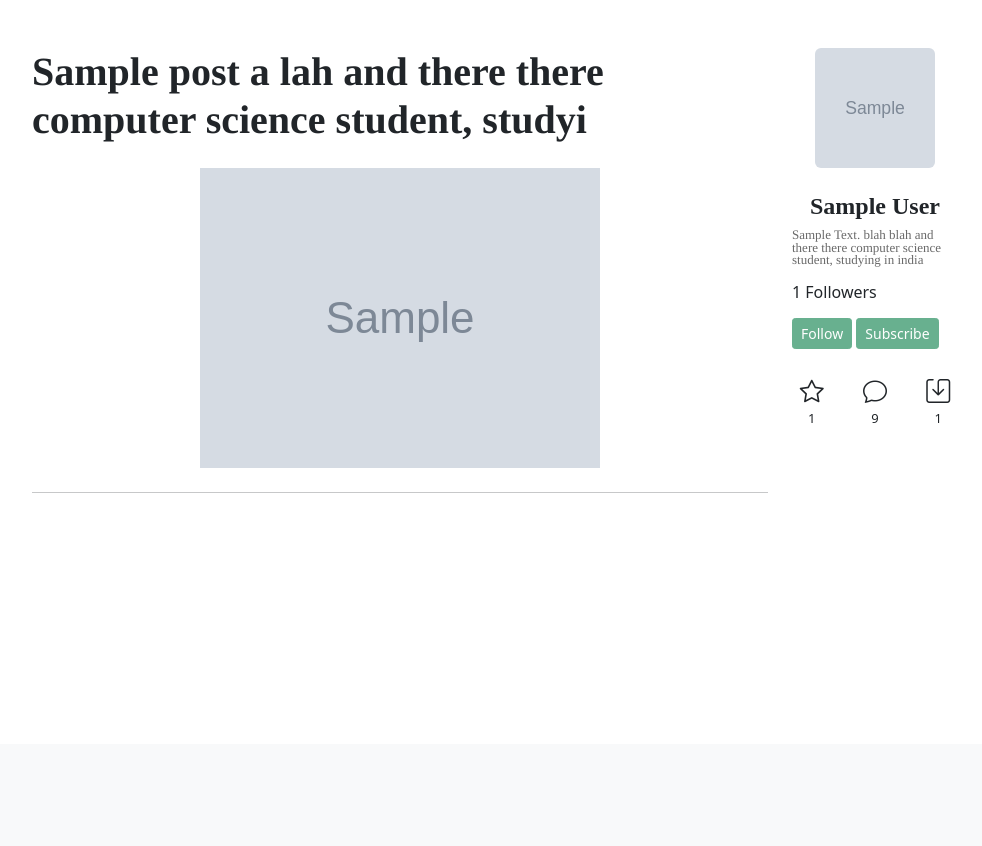
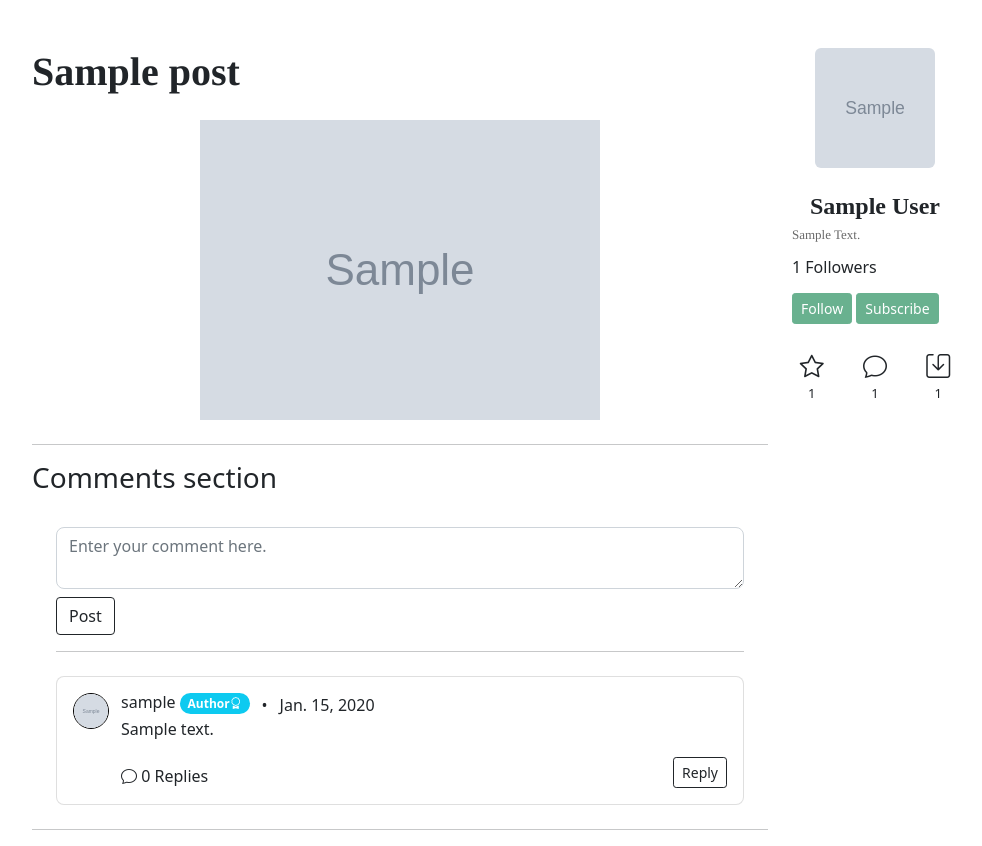
Before and after one commit to yogesh-sirsat/expressio, a Django app: a page that uses main/templates/post_view.html in a window 1280 px wide. Shown: the part 56-902 px from the top of the page, without its empty margins (50-1032 px from the left). Before the commit the page ends 549 px from the top, so only its background shows below. Run offline with Django 4.2, Linux system fonts and the light colour scheme; a user stored in the database is signed in; tables that the repository leaves empty hold one stand-in row (values such as "Sample post"); grey boxes marked "Sample" are stand-in pictures; some libraries are stand-ins or nearby versions.

Commit message:
Add comment and reply system.

```diff
--- a/main/static/css/base.css
+++ b/main/static/css/base.css
@@ -28,3 +28,12 @@
 .author-avatar {
   cursor: pointer;
 }
+
+a {
+  color: #212529;
+}
+
+a:hover,
+a:focus {
+  color: #000000;
+}
--- a/main/static/css/post_view.css
+++ b/main/static/css/post_view.css
@@ -1,3 +1,44 @@
 .post-response{
     font-size: small;
 }
+
+#comment_box {
+    border-radius: 8px;
+}
+
+.comment_item .user_avatar {
+    padding-right: 0;
+}
+
+.comment_replies {
+    text-decoration: none;
+}
+
+.reply_btn {
+    float: right;
+}
+
+.comment_topbar .card-title,
+.comment_topbar .comment_date,
+.comment_topbar .bi {
+    margin-bottom: 0;
+    align-items: center;
+}
+
+.comment_bottombar {
+    align-items: end;
+}
+
+.comment_item .card {
+    border-radius: 8px;
+}
+
+#comments-section .comment_item_replies,
+#comments-section .reply_form_wrapper {
+    display: none;
+}
+
+#comments-section .replies_section {
+    border-left: 1px solid rgba(107, 107, 107, 0.89);
+    padding-right: 0;
+}
--- /dev/null
+++ b/main/templates/includes/comment_item.html
@@ -0,0 +1,59 @@
+<div class="comment_item mt-4">
+    <div class="comment_item_content">
+        <div class="card w-100 h-auto">
+            <div class="card-body row">
+                <div class="user_avatar col-sm-auto">
+                    <img src="/media/{{comment.author.profile.avatar}}" height="36" width="36"
+                style="border: 1px solid black; border-radius: 18px" />
+                </div>
+                <div class="col">
+                    <div class="comment_topbar row">
+                        <h6 class="card-title col-sm-auto">{{comment.author}}
+                        {% if comment.author == post.author %}
+                            <span class="badge rounded-pill bg-info">Author<i class="bi bi-award"></i></span>
+                        {% endif %}
+                        </h6>
+                        &#8226;
+                        <p class="comment_date col">{{comment.posted_at.date}}</p>
+                    </div>
+                    <p class="card-text">{{comment.content|safe}}</p>
+                    <div class="comment_bottombar row" data-comment-id="{{comment.id}}">
+                        <a class="comment_replies col-sm-auto" role="button">
+                            <i class="bi bi-chat">
+                            </i>
+                            {{comment.replies.count}} Replies
+                        </a>
+                        <div class="col">
+                            {% if user.is_authenticated %}
+                                <a class="btn btn-outline-dark btn-sm reply_btn" role="button">Reply</a>
+                            {% else %}
+                                <a class="btn btn-outline-dark btn-sm " role="button" data-bs-toggle="modal" data-bs-target="#signInModal">Reply</a>
+                            {% endif %}
+                        </div>
+                    </div>
+                </div>
+            </div>
+        </div>
+        <div class="replies_section container-fluid">
+            <div class="reply_form_wrapper mt-3" id="reply-form-of-{{comment.id}}">
+                <form class="reply_form" method="post">
+                    <div>
+                        <textarea type="text" class="form-control reply_box" name="reply_box" placeholder="Enter your reply here."
+                            required></textarea>
+                    </div>
+                    {% csrf_token %}
+                    <button class="btn btn-sm btn-outline-dark mt-2 post_reply" type="submit" data-comment-id="{{ comment.id }}">Post</button>
+                </form>
+                <hr/>
+            </div>
+
+            <div class="comment_item_replies" id="replies-of-{{comment.id}}">
+                {% if comment.replies %}
+                    {% for reply in comment.replies.all %}
+                        {% include "includes/reply_item.html" %}
+                    {% endfor %}
+                {% endif %}
+            </div>
+        </div>
+    </div>
+</div>
--- /dev/null
+++ b/main/templates/includes/comments_section.html
@@ -0,0 +1,33 @@
+<div class="comments_section" id="comments-section">
+    <h3>Comments section</h3>
+    <div class="comment_form_wrapper container-fluid">
+        <form class="comment_form" method="post">
+            <div>
+                <label for="comment_box" class="form-label"></label>
+                <textarea type="text" class="form-control" id="comment_box" name="comment_box" placeholder="Enter your comment here."
+                    required></textarea>
+            </div>
+            {% csrf_token %}
+            {% if user.is_authenticated %}
+            <button class="btn btn-outline-dark mt-2 post_comment" type="submit" data-post-id="{{ post.id }}">Post</button>
+            {% else %}
+            <button class="btn btn-outline-dark mt-2" data-bs-toggle="modal" data-bs-target="#signInModal">
+                Post
+            </button>
+            {% endif %}
+        </form>
+        <hr class="mb-4" />
+    </div>
+    <div class="posted_comments container mb-4">
+        {% if post_comments %}
+            {% for comment in post_comments %}
+                {% if comment.parent is None %}
+                    {% include "includes/comment_item.html" %}
+                {% endif %}
+            {% endfor %}
+        {% else %}
+            <h2>Be the <b>First</b> One To Comment On This Post.</h3>
+        {% endif %}
+    </div>
+    <hr/>
+</div>
--- a/main/templates/post_view.html
+++ b/main/templates/post_view.html
@@ -11,19 +11,20 @@
 
 {% block body %}
 
-    <div class="container" id="postContainer" postid="{{ post.id }}" author="{{ author.username }}">
+    <div class="container" id="postContainer" postid="{{ post.id }}" data-full-path="{{ request.get_full_path }}" author="{{ author.username }}">
         {% include "includes/user_followers.html" %}
 
         <div class="row">
 
             <div class="author-posts col-md-8 mt-5">
                 <div class="post">
-                    <h1 class="post-title">{{ post.title|capfirst }} a lah and there there computer science student, studyi</h1>
+                    <h1 class="post-title">{{ post.title|capfirst }}</h1>
                     <img src="/media/{{ post.thumbnail }}" class="img-fluid mt-4 mb-4 mx-auto d-block" alt="post-{{ post.id }}-thumbnail">
-                    <h5 class="post-content">{{ post.content|capfirst }}</h5>
+                    <p class="post-content">{{ post.content|safe }}</p>
                     <a href="/{{ post.author.username }}/{{ post.slug }}"></a>
                 </div>
                 <hr>
+                {% include 'includes/comments_section.html' %}
             </div>
             <div class="author col-md-2 mt-5" id="author" value="{{ author.username }}">
                 <div class="position-sticky" style="top: 2rem;">
@@ -37,8 +38,7 @@
                                 {{ author.first_name|capfirst }} {{ author.last_name|capfirst }}
                             </h5>
 
-                            <h6 class="author-bio" type="text">{{ author.profile.bio|title }} blah blah and there
-                                there computer science student, studying in india</h6>
+                            <h6 class="author-bio" type="text">{{ author.profile.bio|title }}</h6>
 
                         </div>
                     </div>
@@ -74,33 +74,38 @@
                         <div class="col fs-4 text-center" >
                             {% if user.is_authenticated %}
                                 {% csrf_token %}
-                                <i class="star-post bi bi-star" value="{{ star_post_status }}" href="/{{post.author.username}}/{{post.slug}}/star-post"></i>
+                                <i class="star-post bi bi-star" role="button" value="{{ star_post_status }}" href="/{{post.author.username}}/{{post.slug}}/star-post"></i>
                                 <p class="post-response" id="post-response-star">
                                     {{ total_stars }}
                                 </p>
                              {% else %}
-                                <i class="bi bi-star" data-bs-toggle="modal" data-bs-target="#signInModal"></i>
+                                <i class="bi bi-star" role="button" data-bs-toggle="modal" data-bs-target="#signInModal"></i>
                                 <p class="post-response">
                                     {{ total_stars }}
                                 </p>
                             {% endif %}
                         </div>
+                        {% if user.is_authenticated %}
                         <div class="col post-response fs-4 text-center">
-                            <i class="bi bi-chat" id="comment" data-bs-toggle="modal" data-bs-target="#signInModal"></i>
-                            <p class="post-response">
-                                9
+                        {% else %}
+                        <div class="col post-response fs-4" role="button" data-bs-toggle="modal" data-bs-target="#signInModal">
+                        {% endif %}
+                            <a role="button" href="#comments-section">
+                                <i class="bi bi-chat"></i>
+                            </a>
+                            <p class="post-response text-center">
+                                {{ post_comments.count }}
                             </p>
-
                         </div>
                         <div class="col post-response fs-4 text-center">
                             {% if user.is_authenticated %}
                                 {% csrf_token %}
-                                <i class="save-post bi bi-save" id="save" value="{{ save_post_satus }}" href="/{{post.author.username}}/{{post.slug}}/save-post"></i>
+                                <i class="save-post bi bi-save" role="button" id="save" value="{{ save_post_satus }}" href="/{{post.author.username}}/{{post.slug}}/save-post"></i>
                                 <p class="post-response" id="post-response-save">
                                     {{ total_saves }}
                                 </p>
                              {% else %}
-                                <i class="bi bi-save" data-bs-toggle="modal" data-bs-target="#signInModal"></i>
+                                <i class="bi bi-save" role="button" data-bs-toggle="modal" data-bs-target="#signInModal"></i>
                                 <p class="post-response">
                                     {{ total_saves }}
                                 </p>
--- a/main/urls.py
+++ b/main/urls.py
@@ -20,6 +20,8 @@ urlpatterns = [
   path('<str:username>/<slug:slug>/save-post', views.save_post, name='save_post'),
   path('<str:username>/author-view/follow-author', views.follow_author, name='follow_author'),
   path('<str:username>/author-view/subscribe-author', views.subscribe_author, name='subscribe_author'),
+  path('<str:username>/<slug:slug>/comment-post', views.comment_post, name='comment_post'),
+  path('<str:username>/<slug:slug>/reply-comment', views.reply_comment, name='reply_comment'),
   path('api/', include('main.api.urls', namespace='main_api')),
 
 ] + static(settings.base.MEDIA_URL, document_root=settings.base.MEDIA_ROOT)
--- a/main/views.py
+++ b/main/views.py
@@ -140,7 +140,7 @@ def write(request, username):
                 "username": request.user.username,
                 "slug": post.slug,
             }
-            return redirect('post_view', context)
+            return redirect(reverse('post_view', kwargs=context))
         elif not post_form.is_valid():
             messages.error(request, 'Post Is Invalid')
     else:
@@ -212,6 +212,8 @@ def post_view(request, username, slug):
     if post.saves.filter(id=user.id).exists():
         save_post_satus = 'saved'
 
+    post_comments = post.comments.all()
+
     context = {
         'post': post,
         'author': author,
@@ -220,7 +222,8 @@ def post_view(request, username, slug):
         'star_post_status': star_post_status,
         'save_post_satus': save_post_satus,
         'total_stars': post.get_total_stars(),
-        'total_saves': post.get_total_saves()
+        'total_saves': post.get_total_saves(),
+        'post_comments': post_comments,
     }
     return render(request, 'post_view.html', context)
 
@@ -322,3 +325,26 @@ def subscribe_author(request, username):
         Subscription.objects.create(author=author, subscriber=request.user)
 
     return JsonResponse({'username': username})
+
+
+@login_required
+def comment_post(request, username, slug):
+    post = Post.objects.get(id=request.POST.get('post_id'))
+    comment_content = request.POST.get('content')
+
+    comment = Comment.objects.create(author=request.user, post=post, content=request.POST.get('content'))
+    comment_item = render_to_string('includes/comment_item.html', {'comment': comment}, request=request)
+
+    return JsonResponse({'comment_item': comment_item})
+
+
+@login_required
+def reply_comment(request, username, slug):
+    parent_comment = Comment.objects.get(id=request.POST.get('parent_id'))
+    reply_content = request.POST.get('content')
+    post = parent_comment.post
+
+    reply_comment = Comment.objects.create(author=request.user, post=post, content=reply_content, parent=parent_comment)
+    reply_item = render_to_string('includes/reply_item.html', {'reply': reply_comment}, request=request)
+
+    return JsonResponse({'reply_item': reply_item})
```
Also changed, not shown: main/models.py (+13 -0 lines), main/static/js/post_response.js (+77 -1 lines), main/templates/includes/reply_item.html (added, +19 -0 lines), main/migrations/0038_comment.py (added).
